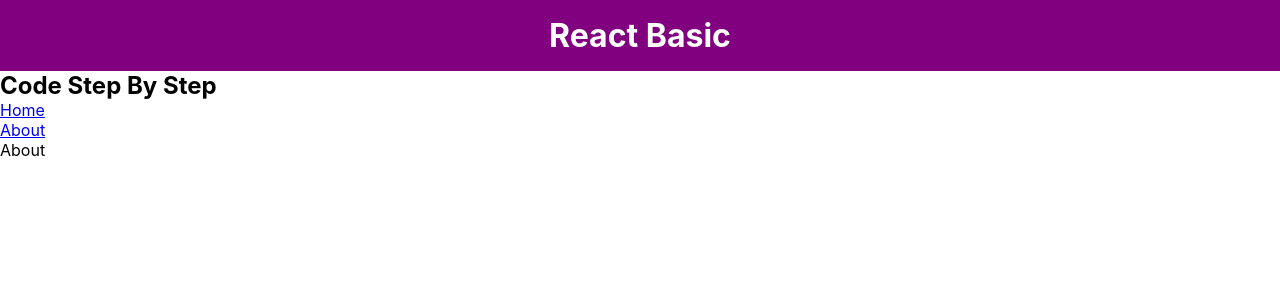
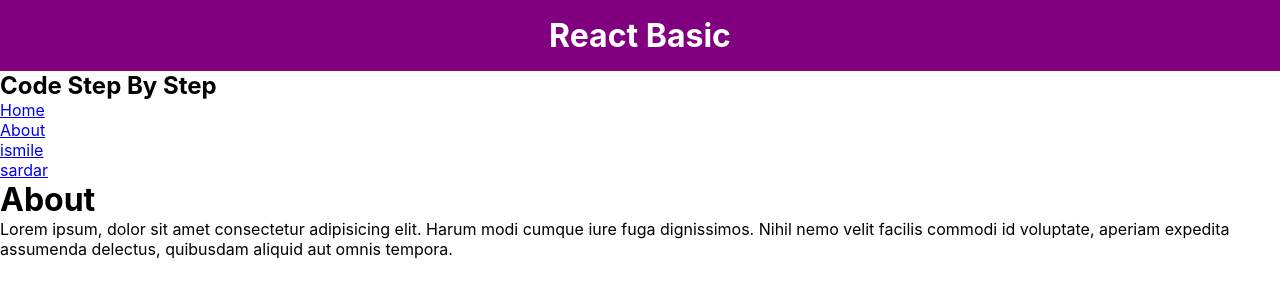
Before and after one commit to ismailsardar/react_2, a React (Create React App) app in the folder my-selfs/: page /about in a window 1280 px wide. Shown: the top 300 px of the page. Built offline with nearby package versions, Linux system fonts and the light colour scheme.

Commit message:
useParams() react router params

```diff
--- a/my-selfs/src/components/code_stye_By_stye/pages/About.js
+++ b/my-selfs/src/components/code_stye_By_stye/pages/About.js
@@ -2,7 +2,10 @@
 
 const About = () => {
   return (
-    <div>About</div>
+    <div>
+        <h1>About</h1>
+        <p>Lorem ipsum, dolor sit amet consectetur adipisicing elit. Harum modi cumque iure fuga dignissimos. Nihil nemo velit facilis commodi id voluptate, aperiam expedita assumenda delectus, quibusdam aliquid aut omnis tempora.</p>
+    </div>
   )
 }
 
--- a/my-selfs/src/components/code_stye_By_stye/pages/Home.js
+++ b/my-selfs/src/components/code_stye_By_stye/pages/Home.js
@@ -2,7 +2,10 @@
 
 const Home = () => {
   return (
-    <div>Home</div>
+    <div>
+      <h1>Home</h1>
+      <p>Lorem ipsum dolor sit, amet consectetur adipisicing elit. Labore inventore ad fugiat corporis quis omnis quam iure laborum at dicta saepe, eum quaerat quos nulla eaque eligendi rerum dolorem illo.</p>
+    </div>
   )
 }
 
--- /dev/null
+++ b/my-selfs/src/components/code_stye_By_stye/pages/User.js
@@ -0,0 +1,15 @@
+import React from 'react'
+import { useParams } from 'react-router-dom';
+
+const User = () => {
+    let params = useParams();
+    let {name} = params;
+    // console.log(name)
+  return (
+    <div>
+        <h3>This is {name} pages</h3>
+    </div>
+  )
+}
+
+export default User
--- a/my-selfs/src/components/code_stye_By_stye/routes/DemoRouts.js
+++ b/my-selfs/src/components/code_stye_By_stye/routes/DemoRouts.js
@@ -3,6 +3,7 @@
 import About from '../pages/About'
 import Home from '../pages/Home'
 import Page404 from '../pages/Page404'
+import User from '../pages/User'
 import NavDemo from './nav/NavDemo'
 
 const DemoRouts = () => {
@@ -14,8 +15,12 @@
             <Route path='/' element={<Home />} />
             <Route path='/about' element={<About />} />
 
+            {/* params routing */}
+            <Route path='/user/:name' element={<User />} />
+            {/* params routing end */}
+
             <Route path='/*' element={<Page404 />} />
-            <Route path='/*' element={<Navigate to="/" />} />
+            {/* <Route path='/*' element={<Navigate to="/" />} /> */}
          </Routes>
         </BrowserRouter>
     </div>
--- a/my-selfs/src/components/code_stye_By_stye/routes/nav/NavDemo.js
+++ b/my-selfs/src/components/code_stye_By_stye/routes/nav/NavDemo.js
@@ -11,6 +11,15 @@
         <li>
         <Link to="/about">About</Link>
         </li>
+
+        {/* params routing */}
+        <li>
+        <Link to="/user/ismile">ismile</Link>
+        </li>
+        <li>
+        <Link to="/user/sardar">sardar</Link>
+        </li>
+        {/* params routing end */}
       </ul>
     </div>
   );
```
